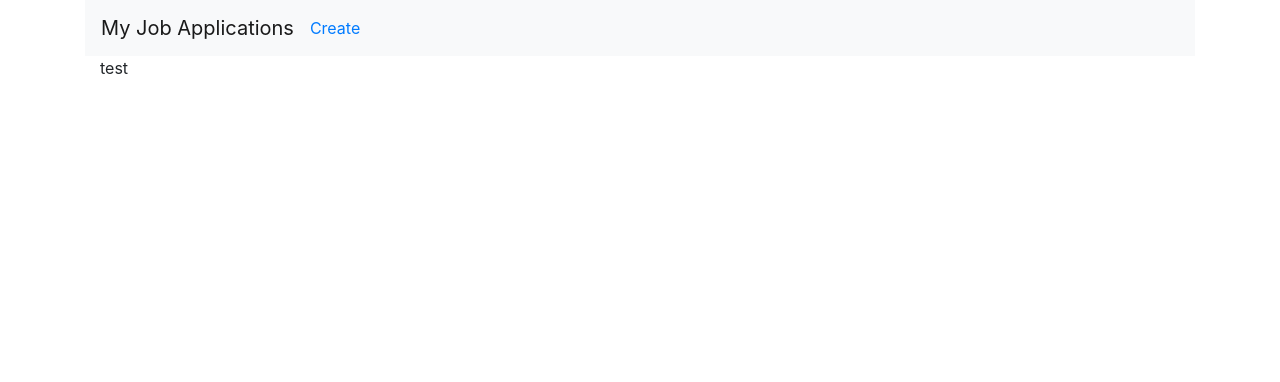
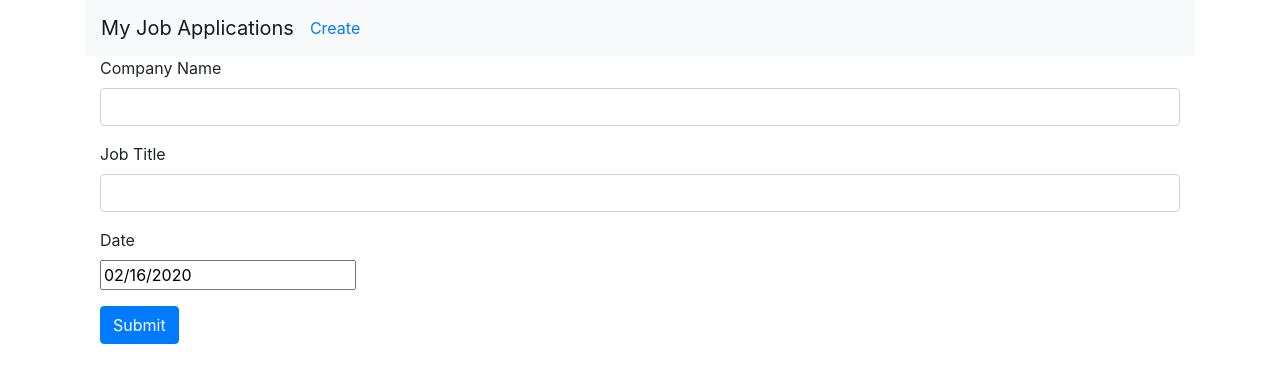
Before and after one commit to mavelyc/appapp, a React (Create React App) app in the folder client/: page /update/1 in a window 1280 px wide. Shown: the top 382 px of the page. Built offline with nearby package versions, Linux system fonts and the light colour scheme; no server answers; the HTML template or start-up script is replaced by a standard one.

Commit message:
increased edit functionality

```diff
--- a/client/src/components/ListComponent.js
+++ b/client/src/components/ListComponent.js
@@ -10,7 +10,6 @@ class ListComponent extends Component {
         this.state = {
             status: ""
         }
-        this.updateApp = this.updateApp.bind(this);
     }
 
     componentDidMount() {
@@ -19,11 +18,6 @@ class ListComponent extends Component {
             status: Object.entries(this.props.application.status).filter(status => status[1] == true)[0][0]
         })
 
-    }
-
-    updateApp = (id) => {
-        console.log("update presed: " + id)
-        return <UpdateApp id={id}/>
     }
 
     render(){
--- a/client/src/components/UpdateApp.js
+++ b/client/src/components/UpdateApp.js
@@ -20,9 +20,12 @@ class UpdateApp extends Component {
     }
 
     componentDidMount(){
-        console.log(this.props.id);
-        axios.get("http://localhost:5000/applications/" + this.props.id)
-            .then(res => console.log(res.data.company))
+        console.log(this.props.match.params);
+        axios.get("http://localhost:5000/applications/" + this.props.match.params.id)
+            .then(res => this.setState({
+                company: res.data.company,
+                position: res.data.position,
+            }))
             .catch(err => console.log(err));
 
     }
@@ -75,7 +78,26 @@ class UpdateApp extends Component {
     render() {
         return (
             <div className="container">
-                test
+                <form>
+                <div className="form-group">
+                    <label>Company Name</label>
+                    <input required type="text" className="form-control" value={this.state.company} onChange={this.onChangeCompany}/>
+                </div>
+                <div className="form-group">
+                    <label>Job Title</label>
+                    <input required type="text" className="form-control" value={this.state.position} onChange={this.onChangePosition}/>
+                </div>
+                <div className="form-group">
+                <label>Date </label>
+                <div>
+                    <DatePicker
+                    selected={this.state.date}
+                    onChange={this.onChangeDate}
+                    />
+                </div>
+                </div>
+                <button type="button" className="btn btn-primary" onClick={this.onSubmit}>Submit</button>
+                </form>
             </div>
         );
     }
```
